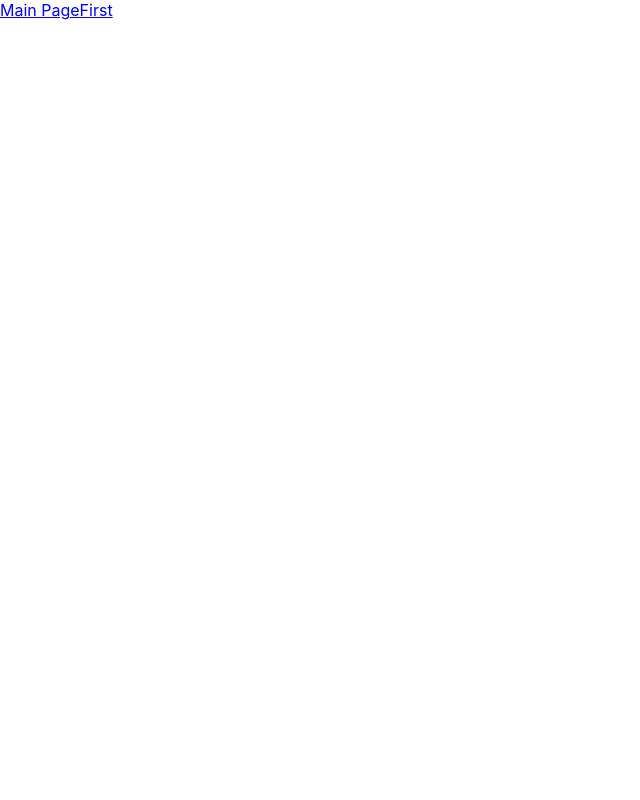
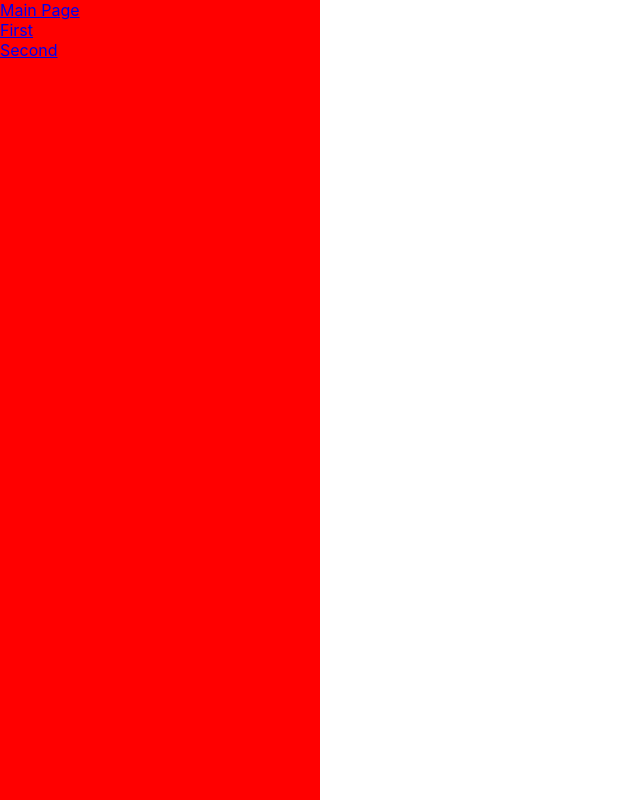
Before and after one commit to Ali-Aliev-pr/reactProject, a React (Create React App) app: page / in a window 1280 px wide. Shown: the whole page, without its empty margins (0-640 px from the left). Built offline with nearby package versions, Linux system fonts and the light colour scheme.

Commit message:
second commit

```diff
--- a/src/App.css
+++ b/src/App.css
@@ -1,38 +1,21 @@
-.App {
-  text-align: center;
+nav {
+  width: 25%;
+  height: 100%;
+  background-color: red;
+  position: absolute;
 }
 
-.App-logo {
-  height: 40vmin;
-  pointer-events: none;
+.navContainer {
+  display: flex;
+  flex-direction: column;
 }
 
-@media (prefers-reduced-motion: no-preference) {
-  .App-logo {
-    animation: App-logo-spin infinite 20s linear;
-  }
+.container {
+  width: 75%;
+  /*position: absolute;*/
 }
 
-.App-header {
-  background-color: #282c34;
-  min-height: 100vh;
-  display: flex;
-  flex-direction: column;
-  align-items: center;
-  justify-content: center;
-  font-size: calc(10px + 2vmin);
-  color: white;
-}
-
-.App-link {
-  color: #61dafb;
-}
-
-@keyframes App-logo-spin {
-  from {
-    transform: rotate(0deg);
-  }
-  to {
-    transform: rotate(360deg);
-  }
-}
+/*.page {*/
+/*  position: absolute;*/
+/*  right: 1025px;*/
+/*}*/
--- a/src/App.js
+++ b/src/App.js
@@ -5,27 +5,33 @@ import { BrowserRouter, Route, Link, Switch} from 'react-router-dom';
 function Page(props) {
     return (
         <>
-            <div>
+            <div className="page">
                 <p>{props.text}</p>
             </div>
         </>
     )
-}
+};
 
 function App() {
+
   return (
     <>
       <BrowserRouter>
         <main>
-            {/*<nav>*/}
-                <Link to="/">Main Page</Link>
-                <Link to="/first">First</Link>
-                {/*<Link to="second">Second</Link>*/}
-            {/*</nav>*/}
+            <nav>
+                <div className="navContainer">
+                    <Link to="/">Main Page</Link>
+                    <Link to="/first">First</Link>
+                    <Link to="/second">Second</Link>
+                </div>
+            </nav>
             <div className="container">
                 <Switch>
                     <Route path="/first">
                         <Page text="hhhh"/>
+                    </Route>
+                    <Route path="/second">
+                        <Page text="oooppoppopopopooppoop"/>
                     </Route>
                 </Switch>
             </div>
```
